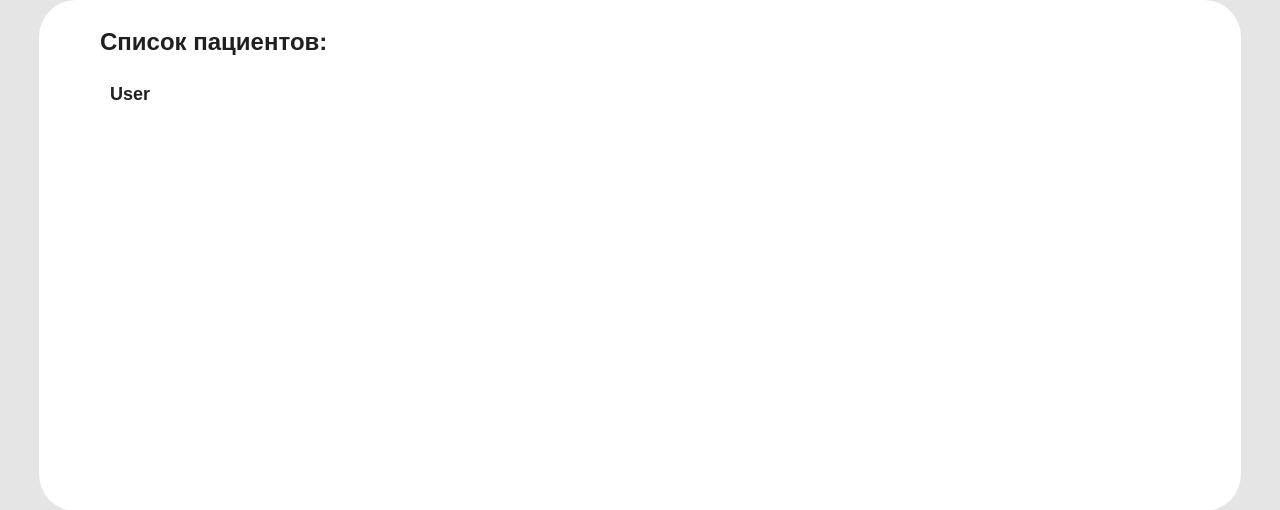
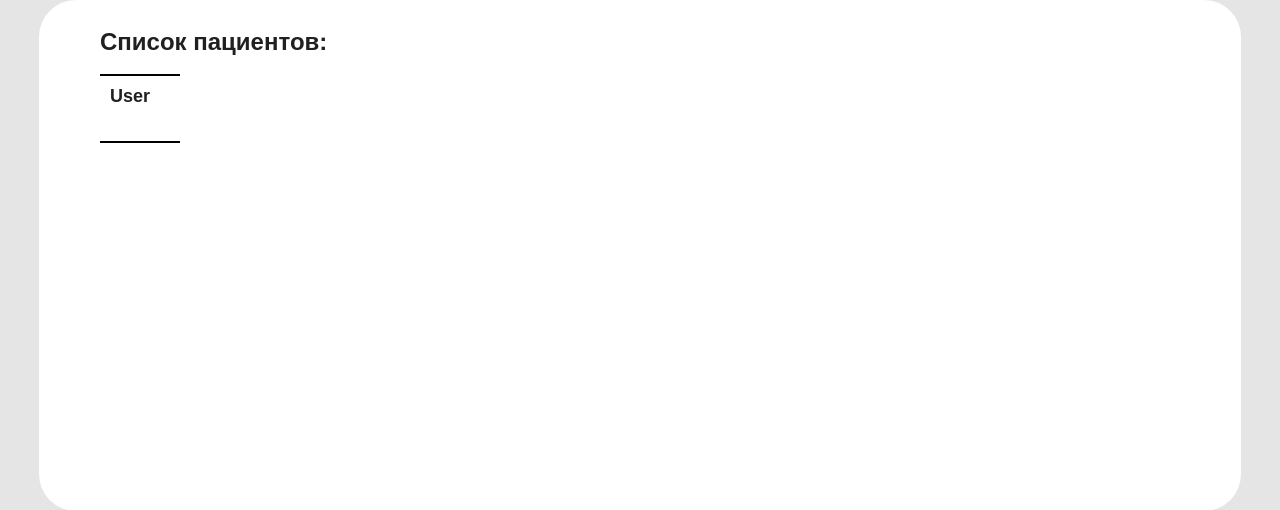
Before and after one commit to voluntary-project-team/observations_register, a Django app: template siteroot/observations_register/templates/patients.html in a window 1280 px wide; the page is wider, and only the part inside the window is pictured. Shown: the part 250-760 px from the top of that part. Run offline with Django 3.2, Linux system fonts and the light colour scheme; the template is opened without the code that fills it: most values are stand-ins (such as "Sample title", 1, 10 or a date in 2020).

Commit message:
table border

```diff
--- a/siteroot/observations_register/static/css/patients.css
+++ b/siteroot/observations_register/static/css/patients.css
@@ -39,6 +39,8 @@
 .patients-table td{
     padding: 10px;
     font-size: 18px;
+    border-top: 2px solid black;
+    border-bottom: 2px solid black;
 }
 
 .patients table tr{
```
